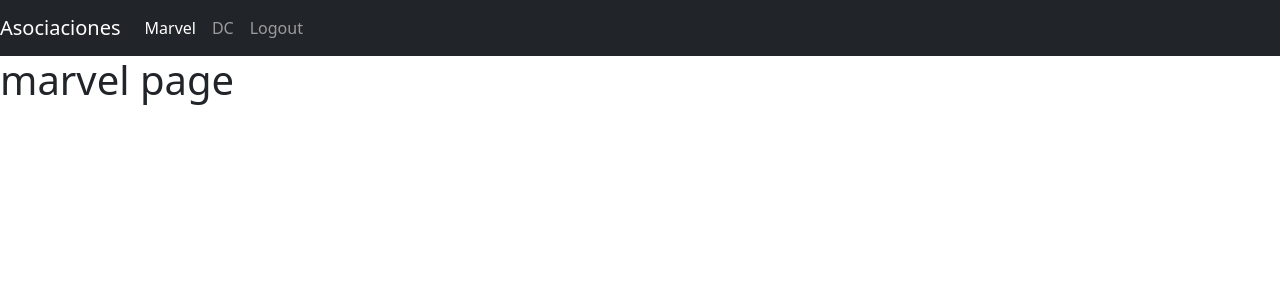
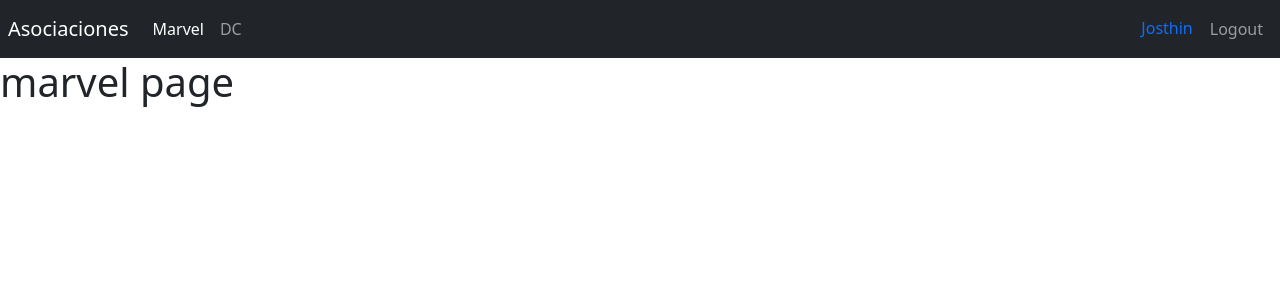
Before and after one commit to JosthinAyonC/react-course, a React (Vite) app in the folder hero-app/: page /marvel in a window 1280 px wide. Shown: the top 300 px of the page. Built offline with nearby package versions, Linux system fonts and the light colour scheme.

Commit message:
Routes divididos

```diff
--- /dev/null
+++ b/hero-app/src/auth/index.ts
@@ -0,0 +1 @@
+export * from './pages';
--- /dev/null
+++ b/hero-app/src/auth/pages/index.ts
@@ -0,0 +1 @@
+export * from './LoginPage';
--- /dev/null
+++ b/hero-app/src/heros/index.ts
@@ -0,0 +1,2 @@
+export * from './pages';
+export * from './routes/HerosRoutes';
--- /dev/null
+++ b/hero-app/src/heros/pages/index.ts
@@ -0,0 +1,2 @@
+export * from './DCPage';
+export * from './MarvelPage';
--- /dev/null
+++ b/hero-app/src/heros/routes/HerosRoutes.tsx
@@ -0,0 +1,19 @@
+import { Navigate, Route, Routes } from "react-router-dom"
+import { Navbar } from "../../ui"
+import { DCPage, MarvelPage } from "../pages"
+
+
+export const HerosRoutes = () => {
+    return (
+        <>
+            <Navbar></Navbar>
+            <Routes>
+                <Route path='marvel' element={<MarvelPage />}></Route>
+                <Route path='dc' element={<DCPage />}></Route>
+
+                <Route path='/' element={<Navigate to="marvel" />}></Route>
+
+            </Routes>
+        </>
+    )
+}
--- a/hero-app/src/router/AppRouter.tsx
+++ b/hero-app/src/router/AppRouter.tsx
@@ -1,24 +1,16 @@
-import { Navigate, Route, Routes } from 'react-router-dom';
-import { DCPage } from '../heros/pages/DCPage';
-import { MarvelPage } from '../heros/pages/MarvelPage';
-import { LoginPage } from '../auth/pages/LoginPage';
-import { Navbar } from '../ui';
+import { Route, Routes } from 'react-router-dom';
+import { LoginPage } from '../auth';
+import { HerosRoutes } from '../heros';
 
 export const AppRouter = () => {
     return (
         <>
-            <Navbar />
             <Routes>
-                <Route path='marvel' element={<MarvelPage />}></Route>
-                <Route path='dc' element={<DCPage />}></Route>
-
                 <Route path='login' element={<LoginPage />}></Route>
 
-                {/* Redirecciona un path a otra ruta haciendo uso del navigate  */}
-                <Route path='/' element={<Navigate to="marvel" />}></Route>
+                {/* Cuando no se encuentra una ruta, debe haber una default  */}
+                <Route path='/*' element={<HerosRoutes />}></Route>
 
-                {/* Cuando no se encuentra una ruta, debe haber una default  */}
-                <Route path='*' element={<MarvelPage />}></Route>
             </Routes>
         </>
     )
--- a/hero-app/src/ui/components/Navbar.tsx
+++ b/hero-app/src/ui/components/Navbar.tsx
@@ -2,7 +2,7 @@
 
 export const Navbar = () => {
   return (
-    <nav className="navbar navbar-expand-sm navbar-dark bg-dark">
+    <nav className="navbar navbar-expand-sm navbar-dark bg-dark p-2">
 
       <Link
         className="navbar-brand"
@@ -15,14 +15,14 @@
         <div className="navbar-nav">
 
           <NavLink
-            className="nav-item nav-link"
+            className={({ isActive }) => `nav-item nav-link ${isActive ? 'active' : ''}`}
             to="/marvel"
           >
             Marvel
           </NavLink>
 
           <NavLink
-            className="nav-item nav-link"
+            className={({ isActive }) => `nav-item nav-link ${isActive ? 'active' : ''}`}
             to="/dc"
           >
             DC
@@ -30,14 +30,17 @@
         </div>
       </div>
 
-      <div className="navbar-collapse collapse w-100 order-3 dual-collapse2">
+      <div className="navbar-collapse collapse w-100 order-3 dual-collapse2 d-flex justify-content-end">
         <ul className="navbar-nav ml-auto">
-          <NavLink
-            className="nav-item nav-link"
-            to="/login"
+          <span className='nav-item nav-link text-primary'>
+            Josthin
+          </span>
+
+          <button
+            className='nav-item nav-link btn'
           >
             Logout
-          </NavLink>
+          </button>
         </ul>
       </div>
     </nav>
```
